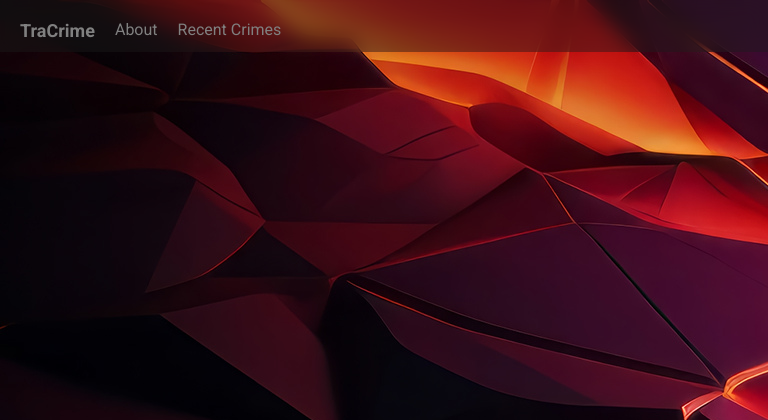
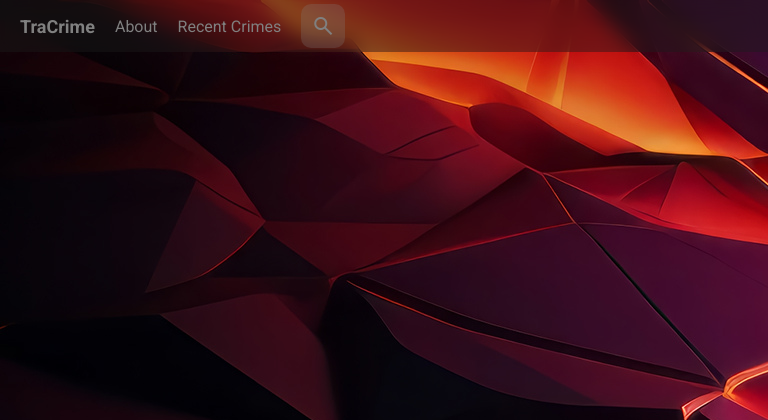
Before and after one commit to Mohammed-Rafi-35/TraCrime, a Flask app: page /about/ in a window 768 px wide. Shown: the top 420 px of the page. Run offline with Flask 3, Linux system fonts and the light colour scheme.

Commit message:
changes made

```diff
--- a/app.py
+++ b/app.py
@@ -7,7 +7,7 @@ def home_html():
     return render_template('home.html', title = 'Home')
 
 @app.route('/about/')
-def home_html():
+def about_html():
     return render_template('about.html', title = 'About')
 
 
--- a/static/css/main.css
+++ b/static/css/main.css
@@ -20,6 +20,12 @@ body {
     height: fit-content;
 }
 .navbar .btn:hover {
+    background-color: rgba(128, 128, 128, 0.363);
+}
+.navbar .search {
+    display: none;
+}
+.navbar .search:hover {
     background-color: rgba(128, 128, 128, 0.363);
 }
 .navbar .link {
@@ -59,6 +65,34 @@ body {
         display: flex;
         height: 4vh;
         padding: 10px;
+        align-items: center;
+        flex-direction: row;
+    }
+    .navbar .btn {
+        display: none;
+    }
+    .navbar .search {
+        float: right;
+        padding: 10px;
+        display: inline;
+        border-radius: 10px;
+        width: fit-content;
+        height: fit-content;
+        margin-left: 10px;
+        background-color: rgba(128, 128, 128, 0.26);
+    }
+    .navbar .link{
+        display: flex;
+        padding: 10px;
+        justify-content: center;
+    }
+}
+
+@media (min-width: 1000px) and (max-width: 1200px) {
+    .navbar {
+        display: flex;
+        height: 4vh;
+        padding: 10px;
         flex-direction: row;
     }
     .navbar .btn {
--- a/templates/base.html
+++ b/templates/base.html
@@ -18,6 +18,7 @@
             <a href="/" class="link primary">TraCrime</a>
             <a href="/" class="link">About</a>
             <a href="/" class="link">Recent Crimes</a>
+            <span class="material-symbols-outlined search" id="navbar_search"> search </span>
         </div>
 
     </body>
```
